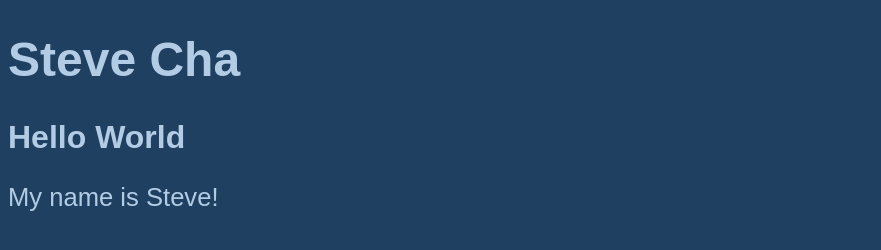
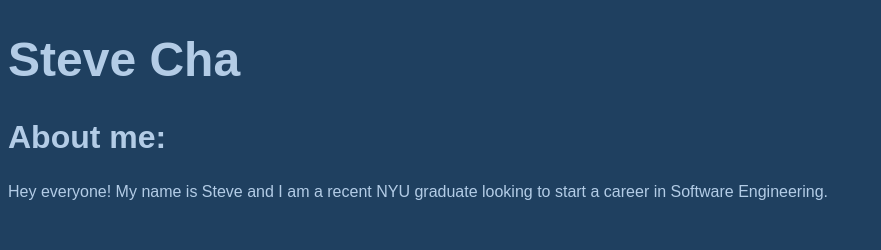
Before and after one commit to stevecha1216/stevecha1216.github.io, a plain HTML site: page index.html in a window 1280 px wide. Shown: the whole page, without its empty margins (0-881 px from the left). Drawn offline with Linux system fonts and the light colour scheme.

Commit message:
Update index.html

```diff
--- a/index.html
+++ b/index.html
@@ -22,16 +22,18 @@
       p{
             color: #b3cce6;
             font-family: sans-serif;
-            font-size: 160%;
+            font-size: 100%;
       }
       </style>
 
       <header>
             <h1>Steve Cha</h1>
+      </header>
+
 
       <body>
-            <h2>Hello World</h2>
-            <p>My name is Steve!</p>
+            <h2>About me:</h2>
+            <p>Hey everyone! My name is Steve and I am a recent NYU graduate looking to start a career in Software Engineering.</p>
       </body>
 
 
```
